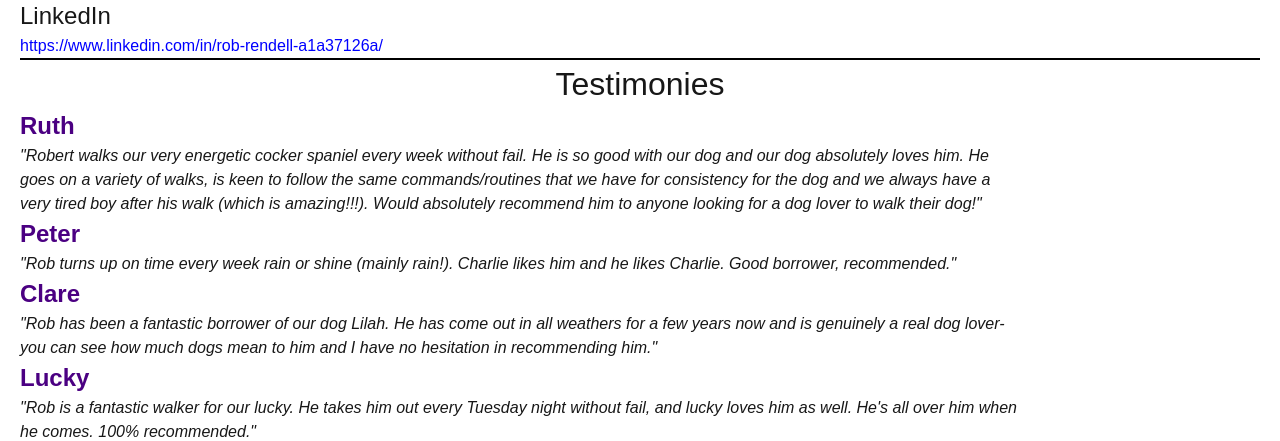
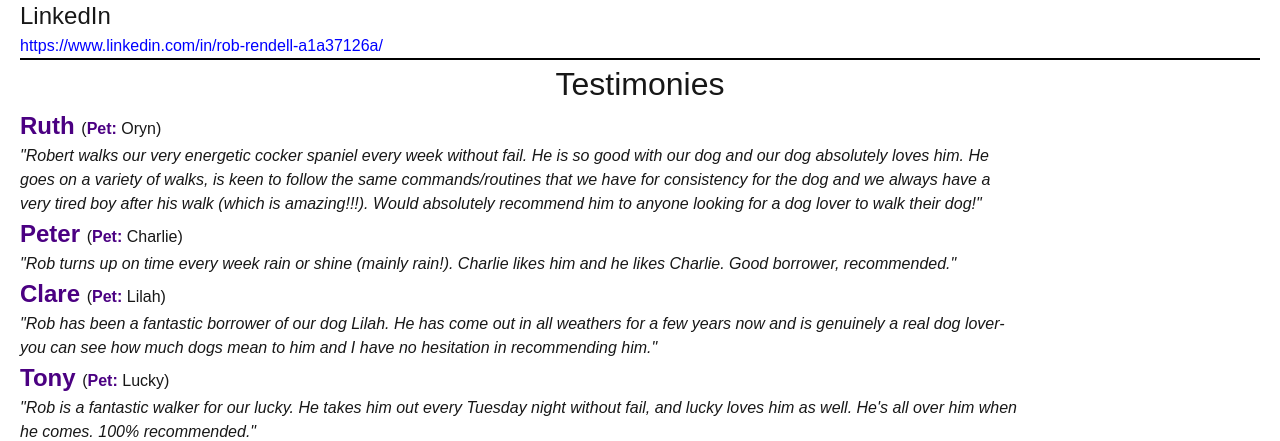
Before and after one commit to Robert-Rendell/robs-free-dog-walks, a Next.js app: page / in a window 1280 px wide. Shown: the part 1362-1803 px from the top of the page. Built offline with nearby package versions, Linux system fonts and the light colour scheme; no server answers.

Commit message:
Add dog name to testimonies

```diff
--- a/src/app/components/request-free-walks-form/dog-walks-table.tsx
+++ b/src/app/components/request-free-walks-form/dog-walks-table.tsx
@@ -17,7 +17,7 @@ export function DogWalksTable() {
                 priority
               />
               <Image
-                className="center"
+                className="dark:invert center"
                 src="/dog-paw-prints-lg.png"
                 alt="Paws"
                 width={300}
--- a/src/app/components/testimonies/testimonies.tsx
+++ b/src/app/components/testimonies/testimonies.tsx
@@ -5,25 +5,29 @@ export function Testimonies() {
     <>
       <h1>Testimonies</h1>
       <Testimony
-        person={"Ruth"}
+        person="Ruth"
+        dog="Oryn"
         message={
           "Robert walks our very energetic cocker spaniel every week without fail. He is so good with our dog and our dog absolutely loves him. He goes on a variety of walks, is keen to follow the same commands/routines that we have for consistency for the dog and we always have a very tired boy after his walk (which is amazing!!!). Would absolutely recommend him to anyone looking for a dog lover to walk their dog!"
         }
       />
       <Testimony
-        person={"Peter"}
+        person="Peter"
+        dog="Charlie"
         message={
           "Rob turns up on time every week rain or shine (mainly rain!). Charlie likes him and he likes Charlie. Good borrower, recommended."
         }
       />
       <Testimony
-        person={"Clare"}
+        person="Clare"
+        dog="Lilah"
         message={
           "Rob has been a fantastic borrower of our dog Lilah. He has come out in all weathers for a few years now and is genuinely a real dog lover- you can see how much dogs mean to him and I have no hesitation in recommending him."
         }
       />
       <Testimony
-        person={"Lucky"}
+        person="Tony"
+        dog="Lucky"
         message={
           "Rob is a fantastic walker for our lucky. He takes him out every Tuesday night without fail, and lucky loves him as well. He's all over him when he comes. 100% recommended."
         }
--- a/src/app/components/testimonies/testimony.tsx
+++ b/src/app/components/testimonies/testimony.tsx
@@ -1,15 +1,20 @@
 export function Testimony({
   person,
   message,
+  dog,
 }: {
   person: string;
   message: string;
+  dog: string;
 }) {
   return (
     <>
       <div className="testimony">
         <h2>
-          <b>{person}</b>
+          <b>{person}</b>{" "}
+          <span style={{ fontSize: "medium" }}>
+            (<b>Pet:</b> {dog})
+          </span>
         </h2>
         <p>
           <i>&quot;{message}&quot;</i>
```
